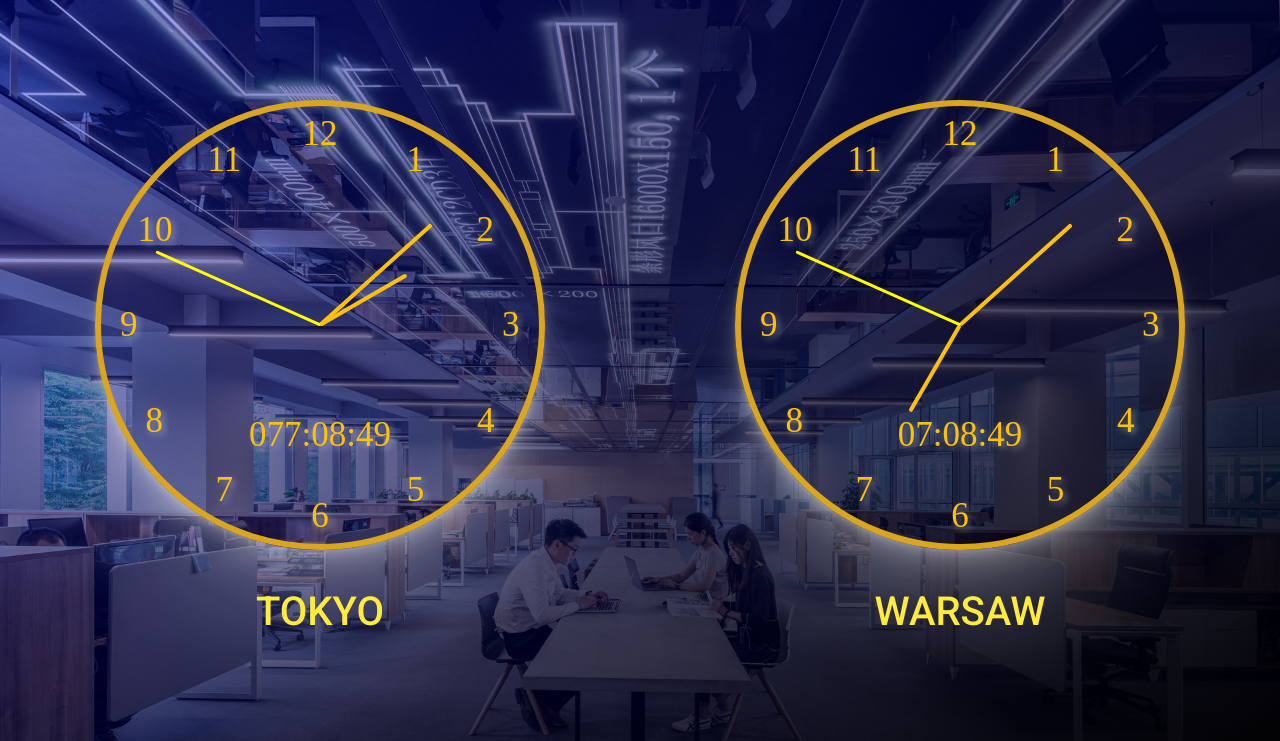
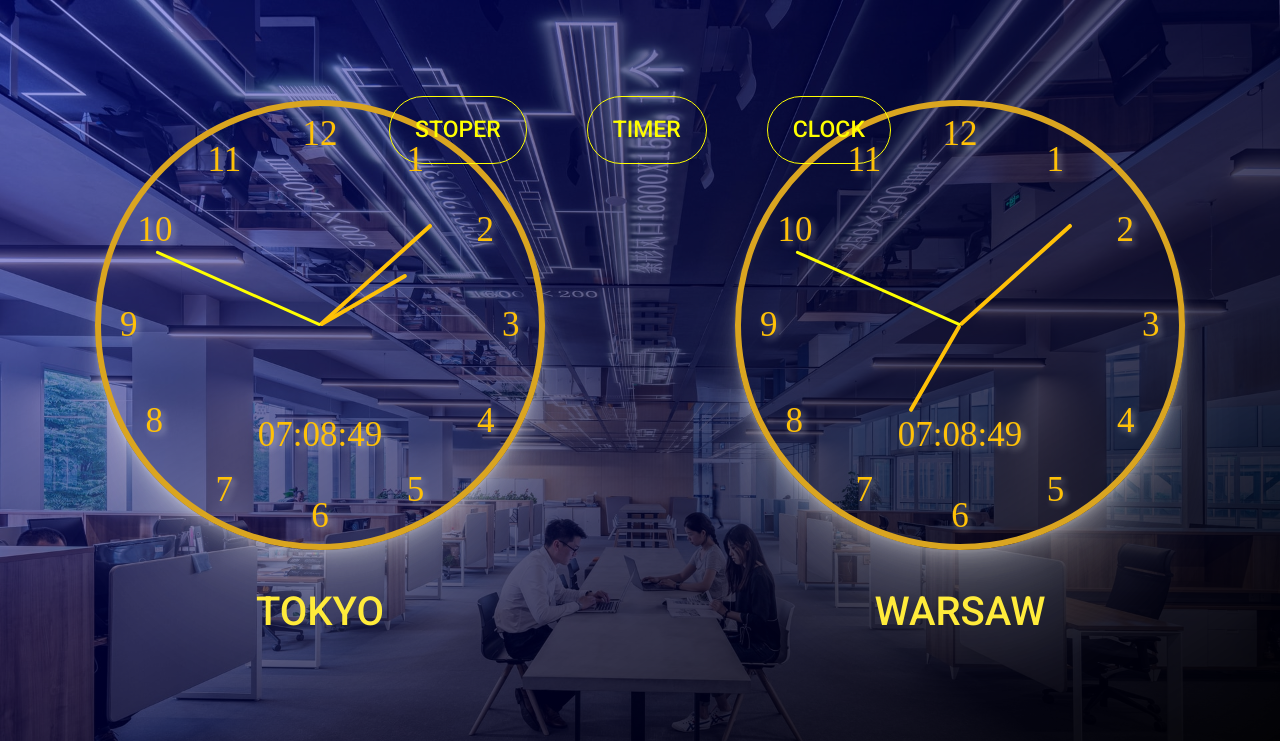
Before and after one commit to Bert0ne/clock-stoper-timer, a website: page index.html in a window 1280 px wide. Shown: the top 741 px of the page. Drawn offline with Linux system fonts and the light colour scheme.

Commit message:
add buttons

```diff
--- a/index.html
+++ b/index.html
@@ -7,7 +7,11 @@
     <link rel="stylesheet" href="./css/style.css">
 </head>
 <body>
-
+<div class="buttons">
+    <div class="button button__stoper">STOPER</div>
+    <div class="button button__timer">TIMER</div>
+    <div class="button button__clock">CLOCK</div>
+</div>
 
     <div class="container">
         <div class="clock">
--- a/js.js
+++ b/js.js
@@ -37,11 +37,10 @@ const clock = () => {
     const minutesB = time.getMinutes() < 10 ? "0" + time.getMinutes() : time.getMinutes();
     const hoursB = time.getHours() < 10 ? "0" + time.getHours() : time.getHours();
     let watch = document.querySelectorAll('.clock-inside');
-    watch[0].textContent = `${hoursB + 7}:${minutesB}:${secondsB}`;
+
+    watch[0].textContent = `${hoursB}:${minutesB}:${secondsB}`;
     watch[1].textContent = `${hoursB}:${minutesB}:${secondsB}`;
-    watch[2].textContent = `${hoursB - 6}:${minutesB}:${secondsB}`;
-
-
+    watch[2].textContent = `${hoursB}:${minutesB}:${secondsB}`;
 
    }
 
--- a/sass/base.scss
+++ b/sass/base.scss
@@ -28,6 +28,7 @@ body {
     background-position: center;
     background-size: cover;
     background-attachment: fixed;
+    position: relative;
 
 
     display: flex;
--- /dev/null
+++ b/sass/buttons.scss
@@ -0,0 +1,27 @@
+
+.buttons {
+    width: 100vw;
+    height: 80px;
+    background-color: #fff 0.2;
+    position: absolute;
+
+    top: 90px;
+
+    display: flex;
+    justify-content: center;
+    align-items: center;
+    font-size: 2.3rem;
+    font-family: 'Roboto', sans-serif;
+
+
+    .button {
+        margin: 5px 30px;
+        padding: 15px 25px;
+        color: yellow;
+        border: 1px solid yellow;
+        border-radius: 40px;
+        font-weight: 500;
+
+    }
+
+}
--- a/sass/main.scss
+++ b/sass/main.scss
@@ -3,3 +3,4 @@
 @import "components";
 @import "variables";
 @import "clocks";
+@import "buttons";
```
Also changed, not shown: css/style.css.
